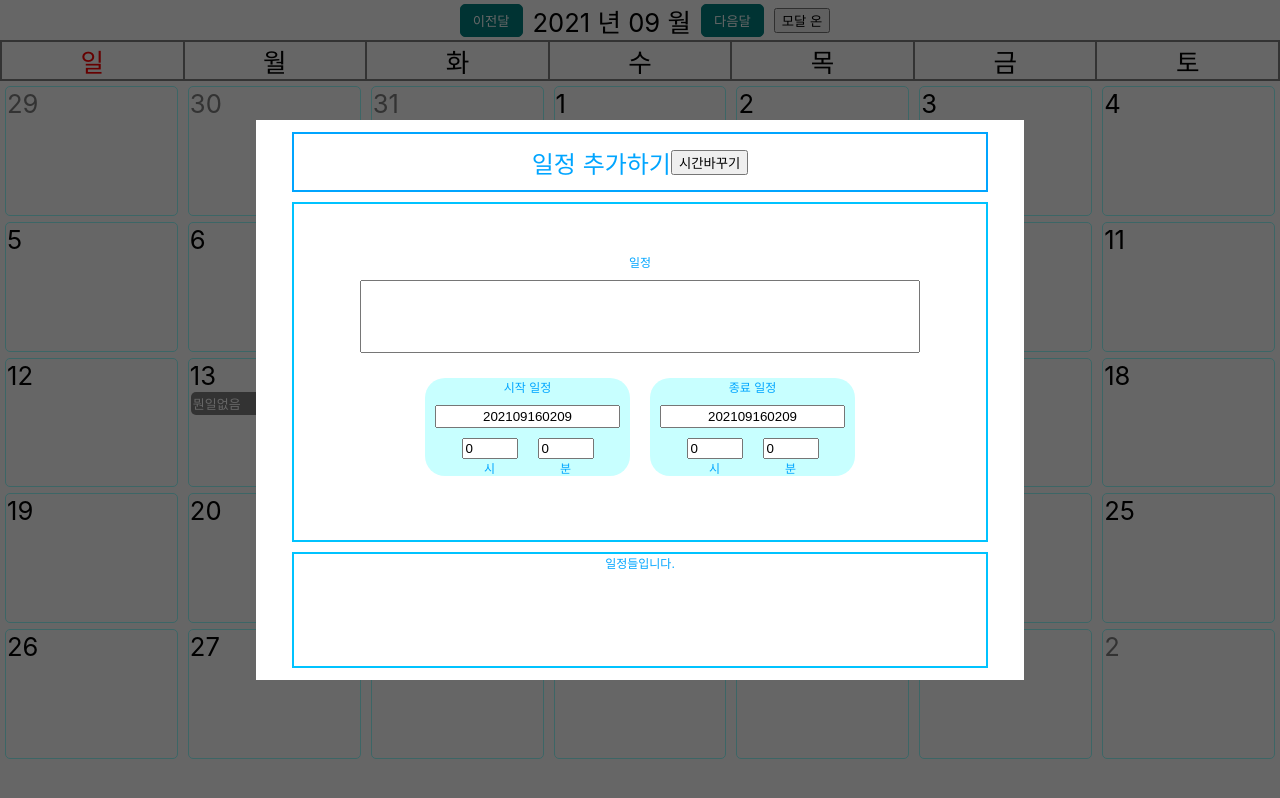
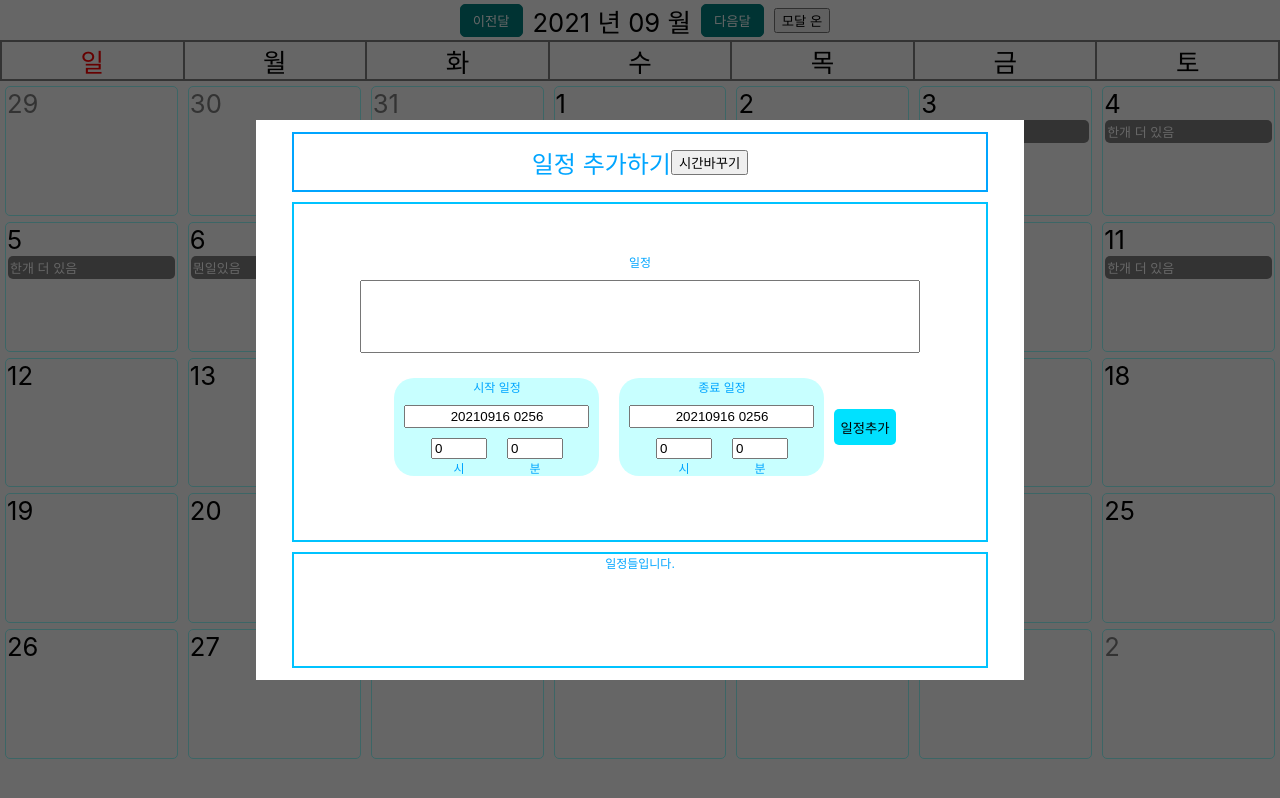
Before and after one commit to slbin-park/Schedule_manager, a React (Create React App) app: page / in a window 1280 px wide. Both pictures are taken after a click on the button "모달 온". Built offline with nearby package versions, Linux system fonts and the light colour scheme.

Commit message:
Add axios

```diff
--- a/package.json
+++ b/package.json
@@ -10,6 +10,7 @@
     "@testing-library/jest-dom": "^5.14.1",
     "@testing-library/react": "^11.2.7",
     "@testing-library/user-event": "^12.8.3",
+    "axios": "^0.21.4",
     "moment": "^2.29.1",
     "react": "^17.0.2",
     "react-datepicker": "^4.2.1",
--- a/src/App.js
+++ b/src/App.js
@@ -78,6 +78,8 @@ function Show_event({ days }) {
     <>
       {
         pr_data.work.map((v, i) => {
+          // console.log(moment(v.start).format('YYYYMMDDHHmm'))
+          // console.log(moment(v.start).format('YYYYMMDD'))
           if (days.format('YYYYMMDD') == moment(v.start).format('YYYYMMDD')) {
             return <div key={i} onClick={() => console.log(v)} className='calendar_body_days_event'>{v.data}</div>
           }
--- a/src/data/data.json
+++ b/src/data/data.json
@@ -1,39 +1,39 @@
 {
     "work": [
       {
-        "start": "2021-09-16",
+        "start": "20210921 1420",
         "end": "2021-09-16",
         "title" : "제목임",
         "data" : "뭔일있냐"
         },
       {
-        "start": "2021-09-13",
+        "start": "20210907 0009",
         "end": "2021-09-13",
         "data" : "뭔일없음"
         }
           ,
       {
-        "start": "2021-09-14",
+        "start": "20210906 0009",
         "end": "2021-09-14",
         "data" : "뭔일있음"
         },
     {
-        "start": "2021-09-14",
+        "start": "20210904 0009",
         "end": "2021-09-14",
         "data" : "한개 더 있음"
     },
     {
-        "start": "2021-10-12",
+        "start": "20210903 0009",
         "end": "2021-09-14",
         "data" : "한개 더 있음"
     },
     {
-        "start": "2021-10-11",
+        "start": "20210911 0009",
         "end": "2021-09-14",
         "data" : "한개 더 있음"
     },
     {
-        "start": "2021-10-13",
+        "start": "20210905 0009",
         "end": "2021-09-14",
         "data" : "한개 더 있음"
     }
--- a/src/page/modal/assets/css/modal.scss
+++ b/src/page/modal/assets/css/modal.scss
@@ -38,6 +38,8 @@
             margin: 5px;
             .modal_body_time{
                 display: flex;
+                align-items: center;
+                justify-content: center;
                 margin: 5px;
             }
             .modal_button_start{
@@ -49,6 +51,17 @@
                 text-align: center;
                 margin:10px;
                 padding: 2px;
+            }
+            .modal_body_add_data{
+                cursor: pointer;
+                width: 50%;
+                height: 30%;
+                background-color: #00e1ff;
+                border:#00e1ff;
+                border-radius: 5px;
+            }
+            .modal_body_add_data:hover{
+                background-color: #96FFFF;
             }
             .modal_calendar{
                 display: flex;
--- a/src/page/modal/modal.js
+++ b/src/page/modal/modal.js
@@ -1,20 +1,28 @@
-import { useState, useEffect } from 'react';
+import React, { useState, useEffect } from 'react';
 import moment from 'moment';
+import Axios from 'axios'
 import './assets/css/modal.scss'
 
 
 
 function Modal({ setmodal }) {
+    // 모달창 좌표
     const [x, setx] = useState(10000)
     const [y, sety] = useState(10000)
     const [endx, setendx] = useState(10000)
     const [endy, setendy] = useState(10000)
+    // 모달창 좌표 끝
 
-    const [start, setstart] = useState(moment().format('YYYYMMDDHHMM'))
-    // const [start_date, setstart_date] = useState(moment().format('YYYYMMDD'))
-    // const today = moment().hours('12').minutes('12')
-    const [end, setend] = useState(moment().format('YYYYMMDDHHMM'))
-    // const [end_date, setend_date] = useState(moment().format('YYYYMMDD'))
+    // 시간 데이터
+    const [start, setstart] = useState(moment().format('YYYYMMDD HHmm'))
+    const [end, setend] = useState(moment().format('YYYYMMDD HHmm'))
+    // 시간 데이터 끝
+
+    const [text_data, settext_data] = useState('')
+
+    // useEffect(() => {
+    //     console.log(text_data)
+    // }, [text_data])
 
     const close_modal = (e) => {
         e.preventDefault()
@@ -41,6 +49,23 @@ function Modal({ setmodal }) {
             setendy(e.clientX - 20)
         }
     }
+    const add_schedule = async () => {
+        console.log(start)
+        console.log(end)
+        console.log(text_data)
+        await Axios.post("http://localhost:8080/api/update/schedule", {
+            start: start,
+            end: end,
+            text: text_data
+        })
+            .then((response) => {
+
+            })
+            .catch((error) => {
+                console.log(error)
+            });
+
+    }
 
     return (
         <div className='modal' onClick={(e) => close_modal(e)} value={true}>
@@ -54,7 +79,7 @@ function Modal({ setmodal }) {
                     </div>
                     <div className='modal_body'>
                         일정
-                        <input type='text' className='text_area' ></input>
+                        <input type='text' className='text_area' value={text_data} onChange={(e) => settext_data(e.target.value)}></input>
                         <div className='modal_body_time'>
                             <div className='modal_body_time_start'>
                                 <div onClick={(e) => show_calendar(e)} >
@@ -78,6 +103,7 @@ function Modal({ setmodal }) {
                                     <Date_picker setstart={setend}></Date_picker>
                                 </div>
                             </div>
+                            <button className='modal_body_add_data' onClick={add_schedule}>일정추가</button>
                         </div>
                     </div>
                     <div className='modal_footer'>
@@ -95,13 +121,13 @@ function Time_picker({ start, setstart }) {
     const change_h = (e) => {
         let time = e.target.value > 23 || e.target.value < 0 ? 23 : e.target.value
         settime(time)
-        setstart(moment(start, 'YYYYMMDDHHmm').hours(time).format('YYYYMMDDHHmm'))
+        setstart(moment(start, 'YYYYMMDD HHmm').hours(time).format('YYYYMMDD HHmm'))
         // 위에 moment객체는 현재 날짜 형식이 어떤지 알려줘야함
     }
     const change_m = (e) => {
         let time = e.target.value > 59 || e.target.value < 0 ? 59 : e.target.value
         setminute(time)
-        setstart(moment(start, 'YYYYMMDDHHmm').minutes(time).format('YYYYMMDDHHmm'))
+        setstart(moment(start, 'YYYYMMDD HHmm').minutes(time).format('YYYYMMDD HHmm'))
     }
     return (
         <div className='time_picker'>
@@ -190,4 +216,4 @@ function Day_kor() {
 }
 
 
-export default Modal;
+export default React.memo(Modal);
```
Also changed, not shown: 1 other file (tests, documents, lock files or other folders).
